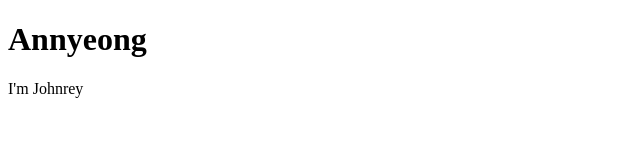
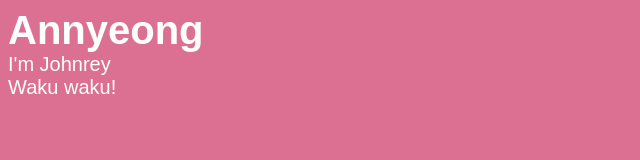
Before and after one commit to JohnreyManalo/annyeong-test-page, a plain HTML site: page index.html in a window 1280 px wide. Shown: the whole page, without its empty margins (0-640 px from the left). Drawn offline with Linux system fonts and the light colour scheme.

Commit message:
added waku waku in index.html

```diff
--- a/index.html
+++ b/index.html
@@ -1,11 +1,14 @@
 <!DOCTYPE html>
 <html>
     <head>
-        <title>Activity 2</title>
+    <title>Greetings!</title>
+    <link rel="stylesheet" href="style.css">
     </head>
     <body>
-            <h1> Annyeong </h1>
-            <p class="name">I'm Johnrey</p>
+
+      <h1> Annyeong </h1>
+      <p>I'm Johnrey</p>
+      <p>Waku waku!</p>
 
     </body>
 </html>
```
